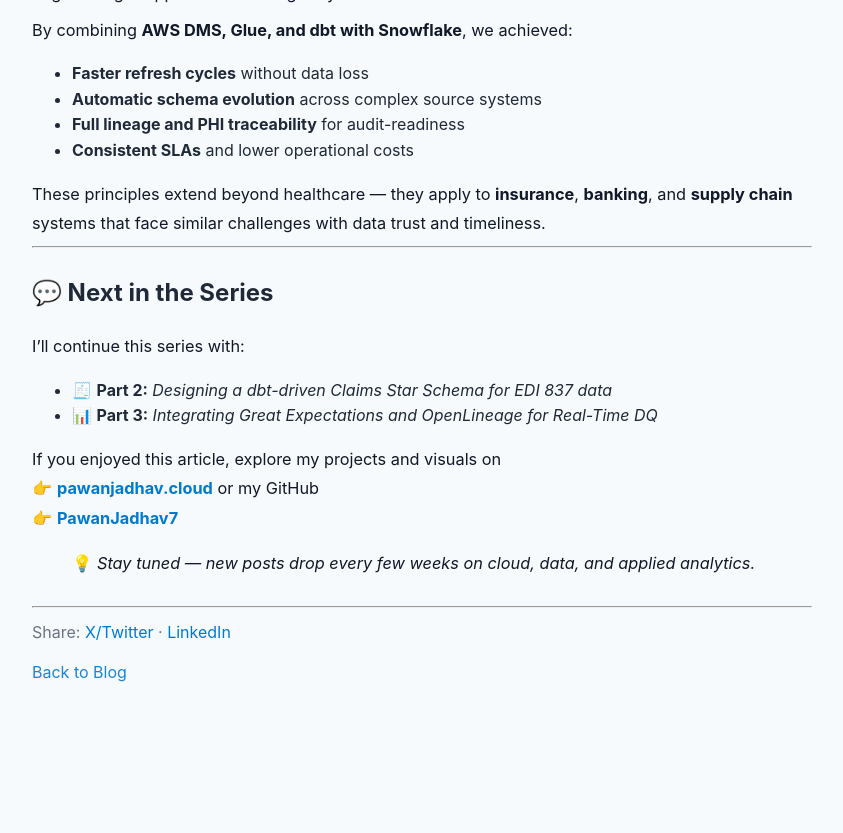
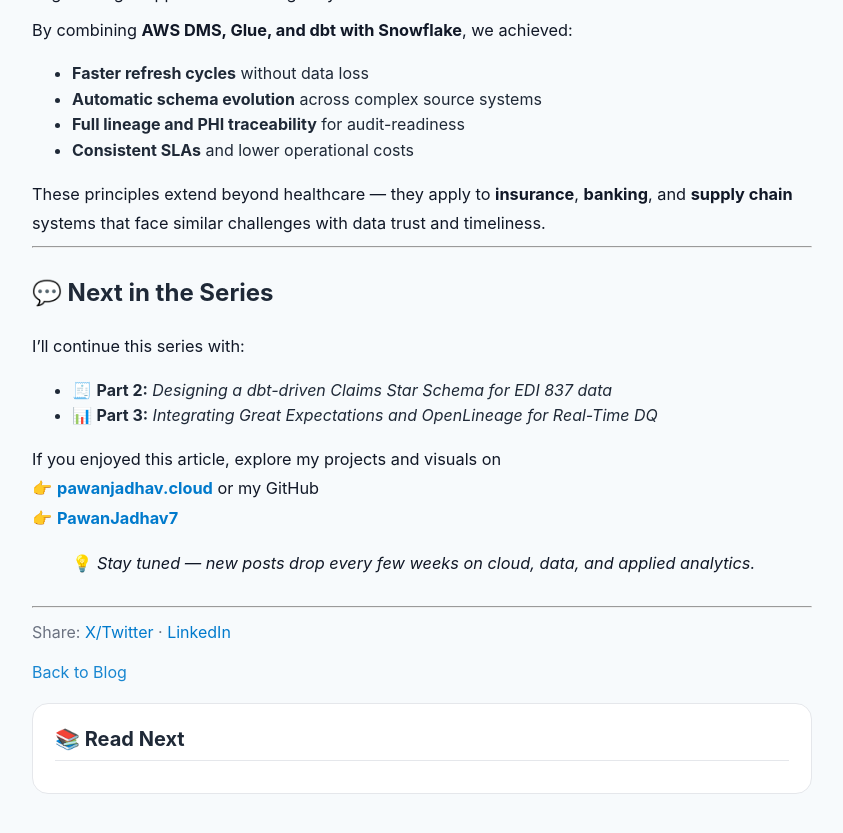
Before and after one commit to PawanJadhav7/PawanJadhav.github.io, a Jekyll site: the page built from _posts/2025-11-01-welcome-to-my-blog.md, in a window 1280 px wide and 900 px high, scrolled down 6342 px. Shown: the top 833 px of the window, without its empty margins (218-1061 px from the left). Built offline with Jekyll 4.4.1, drawn with Linux system fonts in a browser that asks for light colours; before the commit the page ends 7115 px from its top, so only the background shows below that.

Commit message:
Update post.html

```diff
--- a/_layouts/post.html
+++ b/_layouts/post.html
@@ -62,5 +62,21 @@ layout: default
       {% endif %}
     </nav>
   </footer>
-
+<!-- ===== Related / Read Next Section ===== -->
+{% if site.related_posts or site.posts %}
+  <section class="related-posts">
+    <h2 class="related-title">📚 Read Next</h2>
+    <div class="related-grid">
+      {% assign current_post = page %}
+      {% assign related = site.posts | where_exp: "post", "post.url != current_post.url" | slice: 0, 3 %}
+      {% for post in related %}
+        <a href="{{ post.url | relative_url }}" class="related-card">
+          <h3 class="related-post-title">{{ post.title }}</h3>
+          <p class="related-post-excerpt">{{ post.excerpt | strip_html | truncate: 100 }}</p>
+          <span class="related-date">{{ post.date | date: "%b %d, %Y" }}</span>
+        </a>
+      {% endfor %}
+    </div>
+  </section>
+{% endif %}
 </article>
```
